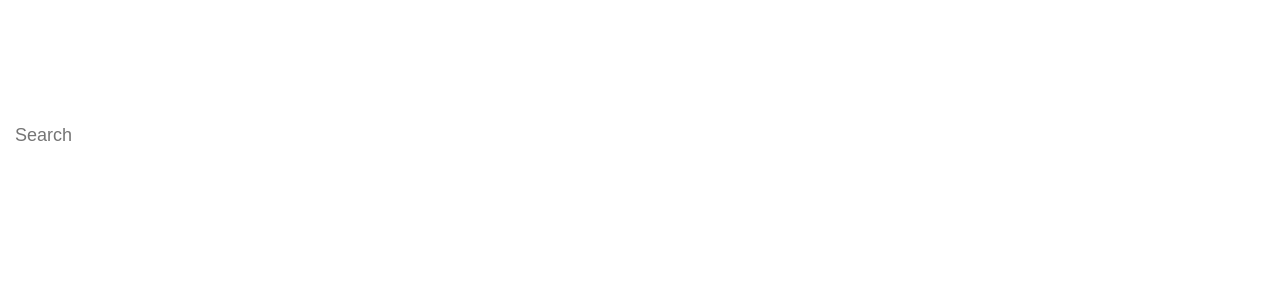
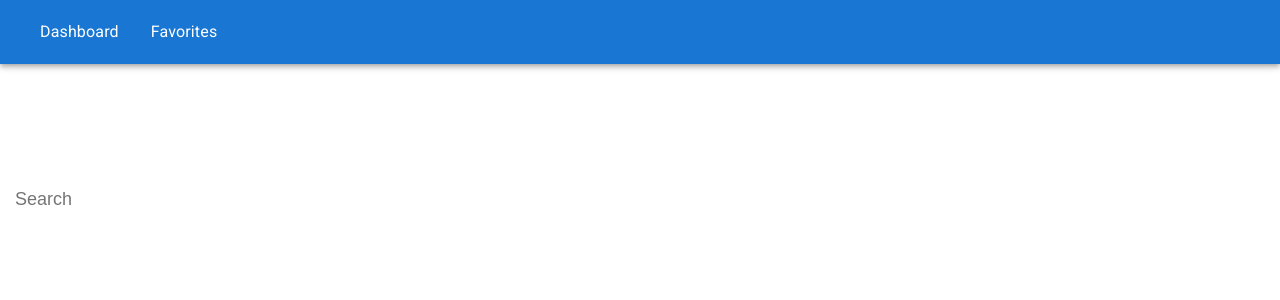
Before and after one commit to TomoKulusic/mupsee-frontend, a React (Create React App) app: page / in a window 1280 px wide. Shown: the top 300 px of the page. Built offline with nearby package versions, Linux system fonts and the light colour scheme.

Commit message:
Added toolbar

```diff
--- a/src/App.js
+++ b/src/App.js
@@ -1,15 +1,17 @@
-import logo from './logo.svg';
-import './App.css';
+import "./App.css";
 import { Routes, Route, Link } from "react-router-dom";
-import SearchPage from './components/searchPage';
-
+import SearchPage from "./components/seach-component/searchPage";
+import ToolbarComponent from "./components/toolbar/toolbar";
 
 function App() {
   return (
     <div className="App">
-        <Routes>
-          <Route path="/" element={<SearchPage />} />
-        </Routes>
+      <div className="toolbar">
+        <ToolbarComponent></ToolbarComponent>
+      </div>
+      <Routes>
+        <Route path="/" element={<SearchPage />} />
+      </Routes>
     </div>
   );
 }
--- a/src/components/searchPage.jsx
+++ b/src/components/seach-component/searchPage.jsx
@@ -1,5 +1,5 @@
 import React, { Component } from "react";
-import "./searchBar.css";
+import "./searchPage.css";
 
 class SearchPage extends Component {
   constructor(props) {
--- /dev/null
+++ b/src/components/toolbar/toolbar.jsx
@@ -0,0 +1,42 @@
+import AppBar from "@mui/material/AppBar";
+import Box from "@mui/material/Box";
+import Toolbar from "@mui/material/Toolbar";
+import Typography from "@mui/material/Typography";
+import MenuItem from "@mui/material/MenuItem";
+import React, { Component } from "react";
+import { Link } from "react-router-dom";
+
+class ToolbarComponent extends Component {
+  pages = [
+    { link: "Dashboard", path: "/dashboard" },
+    { link: "Favorites", path: "/favorites" },
+  ];
+
+  constructor(props) {
+    super(props);
+    this.state = {
+      error: null,
+      isLoaded: false,
+      filteredData: [],
+      wordEntered: "",
+    };
+  }
+
+  render() {
+    return (
+      <Box sx={{ flexGrow: 1 }}>
+        <AppBar position="static">
+          <Toolbar>
+            {this.pages.map((page) => (
+              <MenuItem key={page.link} component={Link} to={page.path}>
+                <Typography textAlign="center">{page.link}</Typography>
+              </MenuItem>
+            ))}
+          </Toolbar>
+        </AppBar>
+      </Box>
+    );
+  }
+}
+
+export default ToolbarComponent;
```
Also changed, not shown: src/components/seach-component/searchPage.css (renamed from src/components/searchBar.css).
